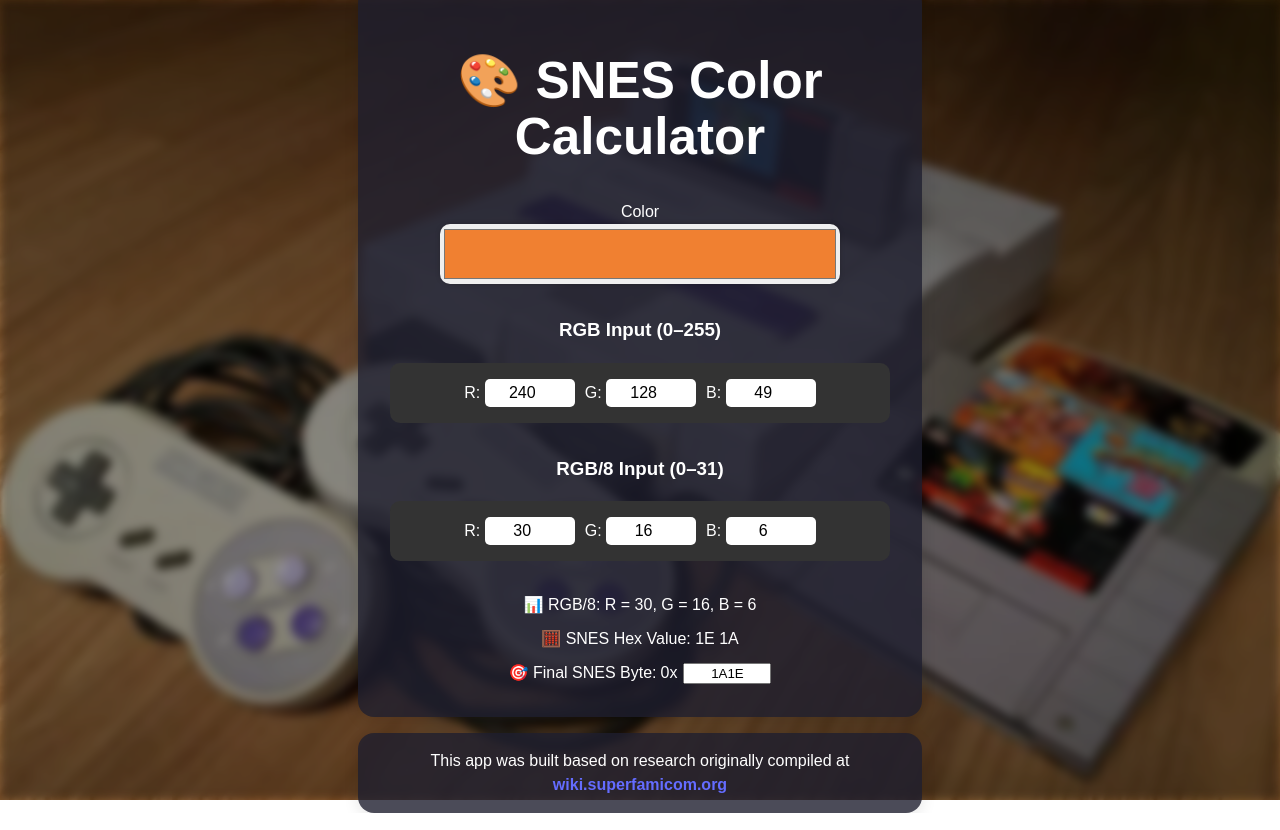
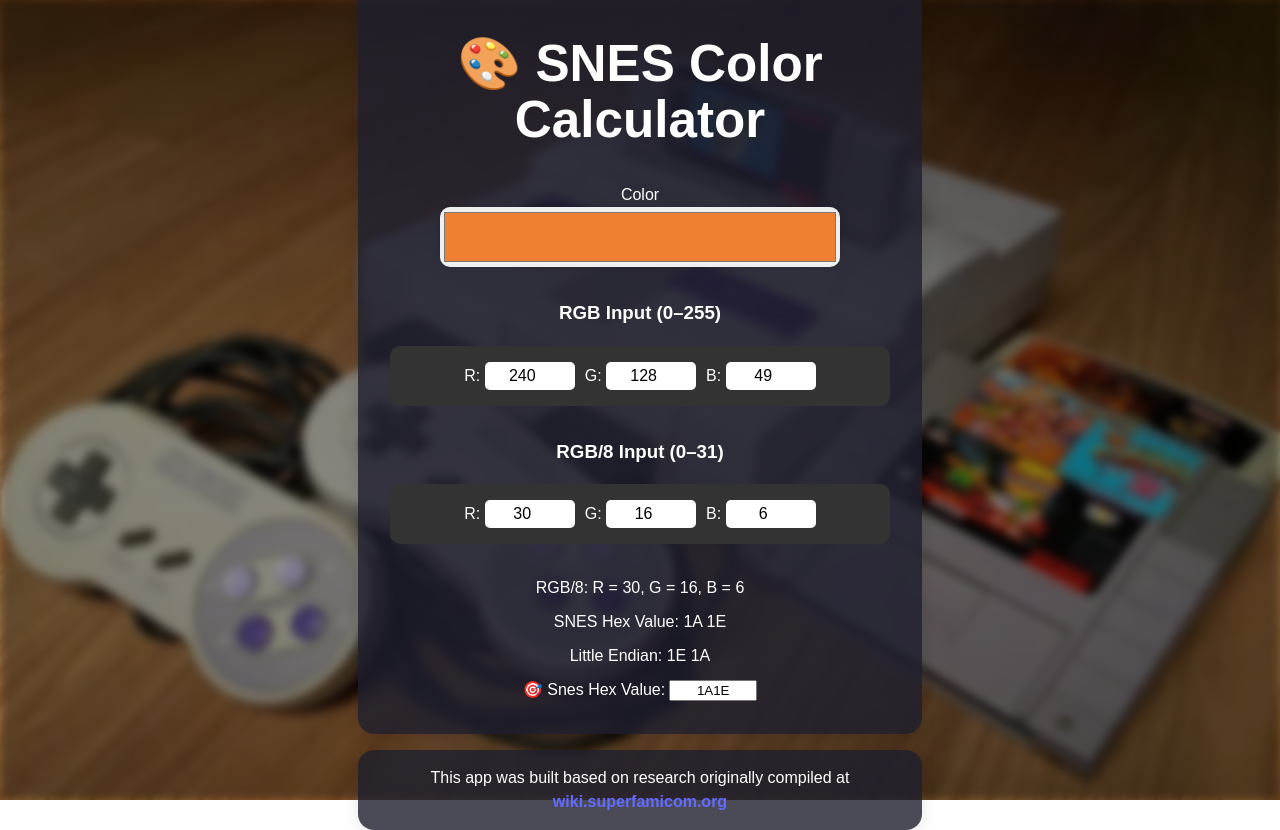
Before and after one commit to andykallian/snes-color-calculator, a React (Vite) app: page / in a window 1280 px wide. Built offline with nearby package versions, Linux system fonts and the light colour scheme.

Commit message:
label changes

```diff
--- a/src/components/Hero.jsx
+++ b/src/components/Hero.jsx
@@ -123,11 +123,13 @@
       />
 
       <div className="result">
-        <p>📊 RGB/8: R = {rgb8.r}, G = {rgb8.g}, B = {rgb8.b}</p>
-        <p>🧮 SNES Hex Value: {hexValue.slice(2)} {hexValue.slice(0, 2)}</p>
+        <p> RGB/8: R = {rgb8.r}, G = {rgb8.g}, B = {rgb8.b}</p>
+        <p> SNES Hex Value: {hexValue.slice(0, 2)} {hexValue.slice(2)}</p>
+
+        <p> Little Endian: {hexValue.slice(2)} {hexValue.slice(0, 2)}</p>
         <div className="snesbyte">
-          <p >🎯 Final SNES Byte:</p>
-          <span>0x</span>
+          <p >🎯 Snes Hex Value:</p>
+          {/* <span>0x</span> */}
           <input
             type="text"
             value={snesHexInput}
```
Also changed, not shown: src/antigos/App.css (added, +141 -0 lines), src/antigos/hero.jsx (added, +124 -0 lines), src/App.css (indentation only).
